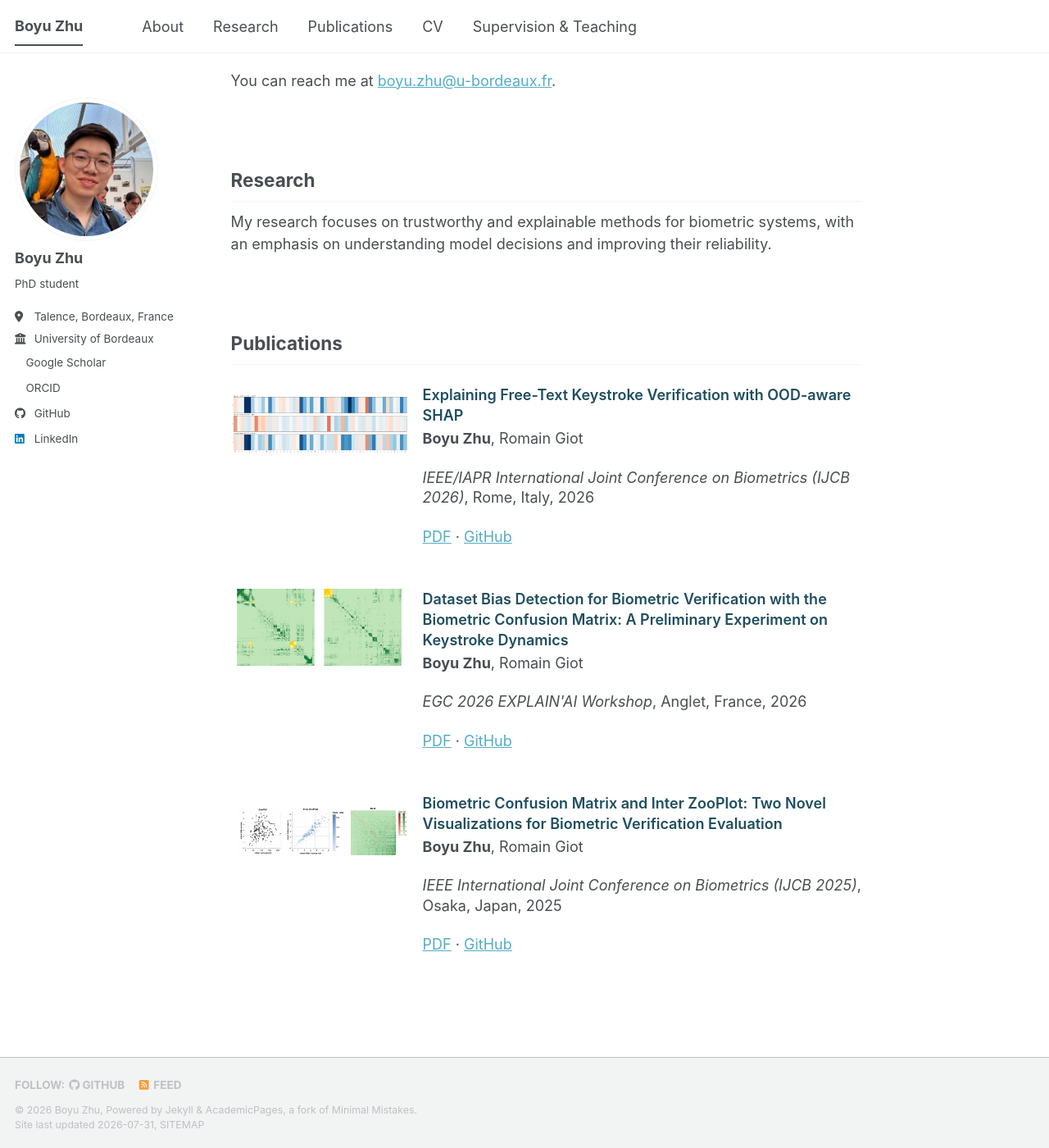
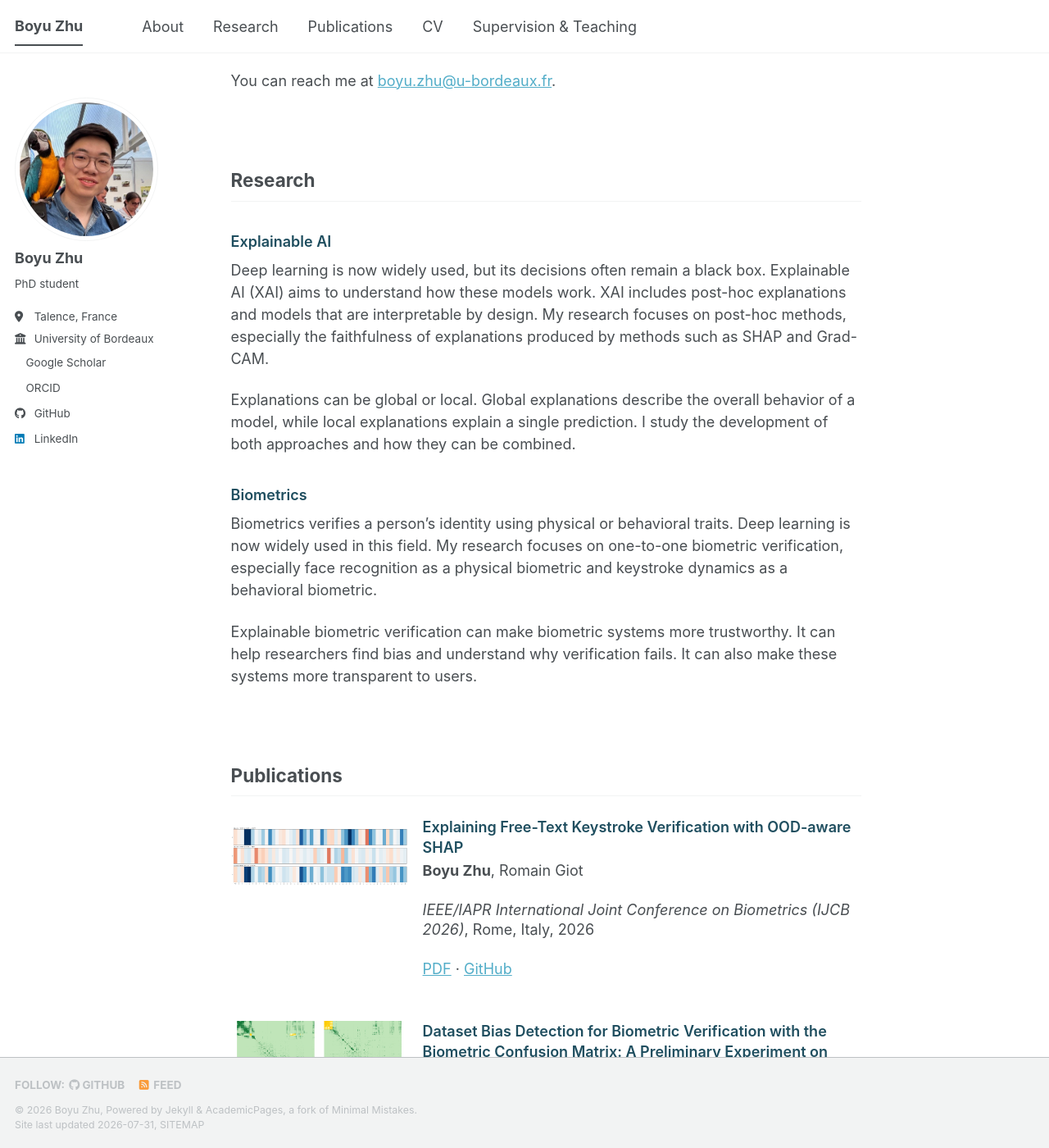
Before and after one commit to Boyu1998/boyu1998.github.io, a Jekyll site: the page built from _pages/about.md, in a window 1280 px wide and 1400 px high, scrolled down 343 px. Shown: the whole window at 82% size. Built offline with Jekyll 4.4.1, drawn with Linux system fonts in a browser that asks for light colours; a style sheet for code colours, icons or effects is not loaded; some of the changed text lies outside the part shown.

Commit message:
update research infos

```diff
--- a/_config.yml
+++ b/_config.yml
@@ -27,7 +27,7 @@ author:
   name             : "Boyu Zhu"
   pronouns         : # example: "she/her"
   bio              : "PhD student"
-  location         : "Talence, Bordeaux, France"
+  location         : "Talence, France"
   employer         : "University of Bordeaux"
   uri              : # URL
   email            :
--- a/_pages/about.md
+++ b/_pages/about.md
@@ -22,7 +22,17 @@ You can reach me at [boyu.zhu@u-bordeaux.fr](mailto:boyu.zhu@u-bordeaux.fr).
 
 ## Research {#research-heading}
 
-My research focuses on trustworthy and explainable methods for biometric systems, with an emphasis on understanding model decisions and improving their reliability.
+### Explainable AI
+
+Deep learning is now widely used, but its decisions often remain a black box. Explainable AI (XAI) aims to understand how these models work. XAI includes post-hoc explanations and models that are interpretable by design. My research focuses on post-hoc methods, especially the faithfulness of explanations produced by methods such as SHAP and Grad-CAM.
+
+Explanations can be global or local. Global explanations describe the overall behavior of a model, while local explanations explain a single prediction. I study the development of both approaches and how they can be combined.
+
+### Biometrics
+
+Biometrics verifies a person's identity using physical or behavioral traits. Deep learning is now widely used in this field. My research focuses on one-to-one biometric verification, especially face recognition as a physical biometric and keystroke dynamics as a behavioral biometric.
+
+Explainable biometric verification can make biometric systems more trustworthy. It can help researchers find bias and understand why verification fails. It can also make these systems more transparent to users.
 
 </section>
 
```
Also changed, not shown: other parts of _pages/about.md (+4 -4 lines).
